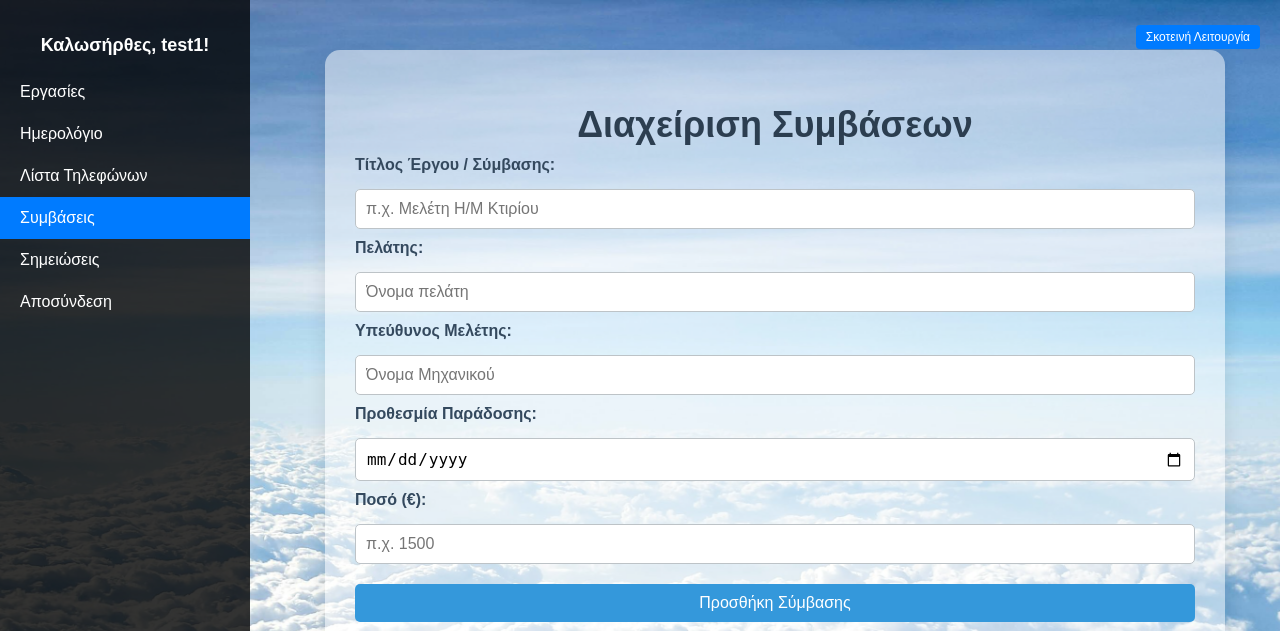
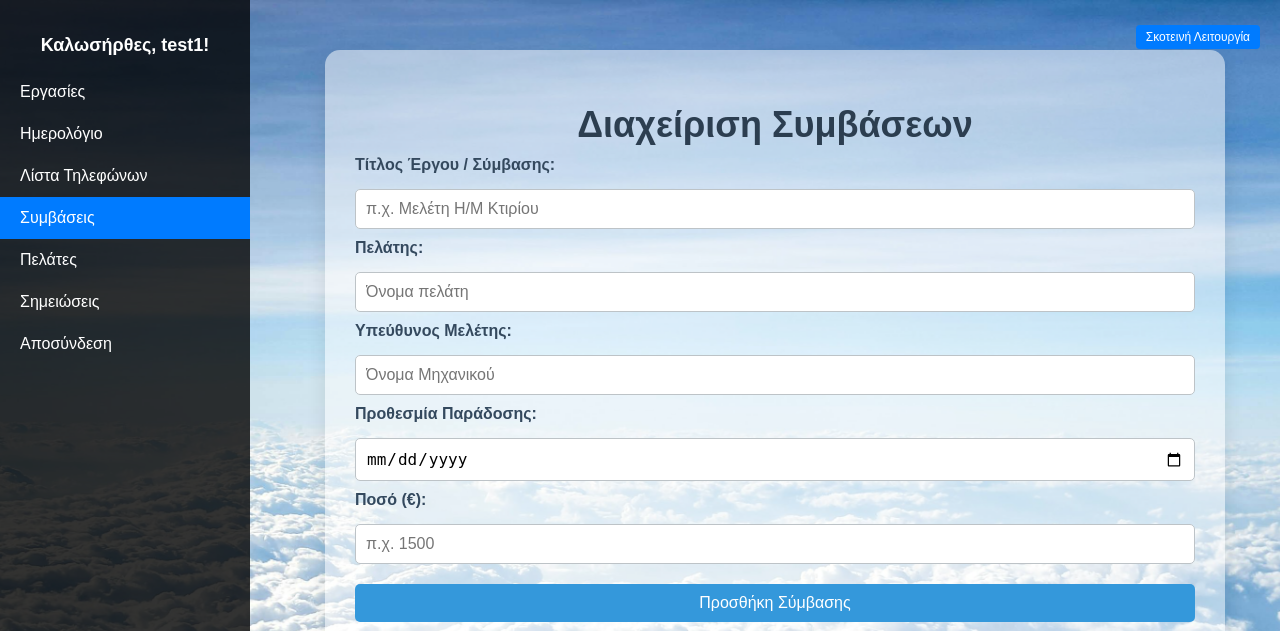
Before and after one commit to GiannisGogas/CRM, a Flask app: page /contracts in a window 1280 px wide. Shown: the top 631 px of the page. Run offline with Flask 3, Linux system fonts and the light colour scheme; a user stored in the database is signed in; data that the repository does not hold is empty.

Commit message:
Add Clients link to sidebar in contracts page

```diff
--- a/templates/calendar.html
+++ b/templates/calendar.html
@@ -237,6 +237,7 @@
             <a href="{{ url_for('contacts') }}">Λίστα Τηλεφώνων</a>
             <a href="{{ url_for('notes') }}">Σημειώσεις</a>
             <a href="{{ url_for('contracts') }}">Συμβάσεις</a>
+            <a href="{{ url_for('clients') }}">Πελάτες</a>
             <a href="{{ url_for('logout') }}">Αποσύνδεση</a>
         {% else %}
             <h2>TaskTide</h2>
--- a/templates/contacts.html
+++ b/templates/contacts.html
@@ -255,6 +255,7 @@
         <a href="{{ url_for('contacts') }}" class="active">Λίστα Τηλεφώνων</a>
         <a href="{{ url_for('notes') }}">Σημειώσεις</a>
         <a href="{{ url_for('contracts') }}">Συμβάσεις</a>
+        <a href="{{ url_for('clients') }}">Πελάτες</a>
         <a href="{{ url_for('logout') }}">Αποσύνδεση</a>
     </div>
     <div class="container">
--- a/templates/contracts.html
+++ b/templates/contracts.html
@@ -118,6 +118,7 @@
         <a href="{{ url_for('calendar') }}">Ημερολόγιο</a>
         <a href="{{ url_for('contacts') }}">Λίστα Τηλεφώνων</a>
         <a href="{{ url_for('contracts') }}" class="active">Συμβάσεις</a>
+        <a href="{{ url_for('clients') }}">Πελάτες</a>
         <a href="{{ url_for('notes') }}">Σημειώσεις</a>
         <a href="{{ url_for('logout') }}">Αποσύνδεση</a>
     </div>
--- a/templates/edit.html
+++ b/templates/edit.html
@@ -217,6 +217,7 @@
         <a href="{{ url_for('contacts') }}">Λίστα Τηλεφώνων</a>
         <a href="{{ url_for('notes') }}">Σημειώσεις</a>
         <a href="{{ url_for('contracts') }}">Συμβάσεις</a>
+        <a href="{{ url_for('clients') }}">Πελάτες</a>
         <a href="{{ url_for('logout') }}">Αποσύνδεση</a>
     </div>
     <div class="container">
--- a/templates/edit_note.html
+++ b/templates/edit_note.html
@@ -221,6 +221,7 @@
         <a href="{{ url_for('contacts') }}">Λίστα Τηλεφώνων</a>
         <a href="{{ url_for('notes') }}">Σημειώσεις</a>
         <a href="{{ url_for('contracts') }}">Συμβάσεις</a>
+        <a href="{{ url_for('clients') }}">Πελάτες</a>
         <a href="{{ url_for('logout') }}">Αποσύνδεση</a>
     </div>
     <div class="container">
--- a/templates/index.html
+++ b/templates/index.html
@@ -246,6 +246,7 @@
         <a href="{{ url_for('contacts') }}">Λίστα Τηλεφώνων</a>
         <a href="{{ url_for('notes') }}">Σημειώσεις</a>
         <a href="{{ url_for('contracts') }}">Συμβάσεις</a>
+        <a href="{{ url_for('clients') }}">Πελάτες</a>
         <a href="{{ url_for('logout') }}">Αποσύνδεση</a>
     </div>
     <div class="container">
--- a/templates/notes.html
+++ b/templates/notes.html
@@ -266,6 +266,7 @@
             <a href="{{ url_for('contacts') }}">Λίστα Τηλεφώνων</a>
             <a href="{{ url_for('notes') }}" class="active">Σημειώσεις</a>
             <a href="{{ url_for('contracts') }}">Συμβάσεις</a>
+            <a href="{{ url_for('clients') }}">Πελάτες</a>
             <a href="{{ url_for('logout') }}">Αποσύνδεση</a>
         {% else %}
             <h2>TaskTide</h2>
```
